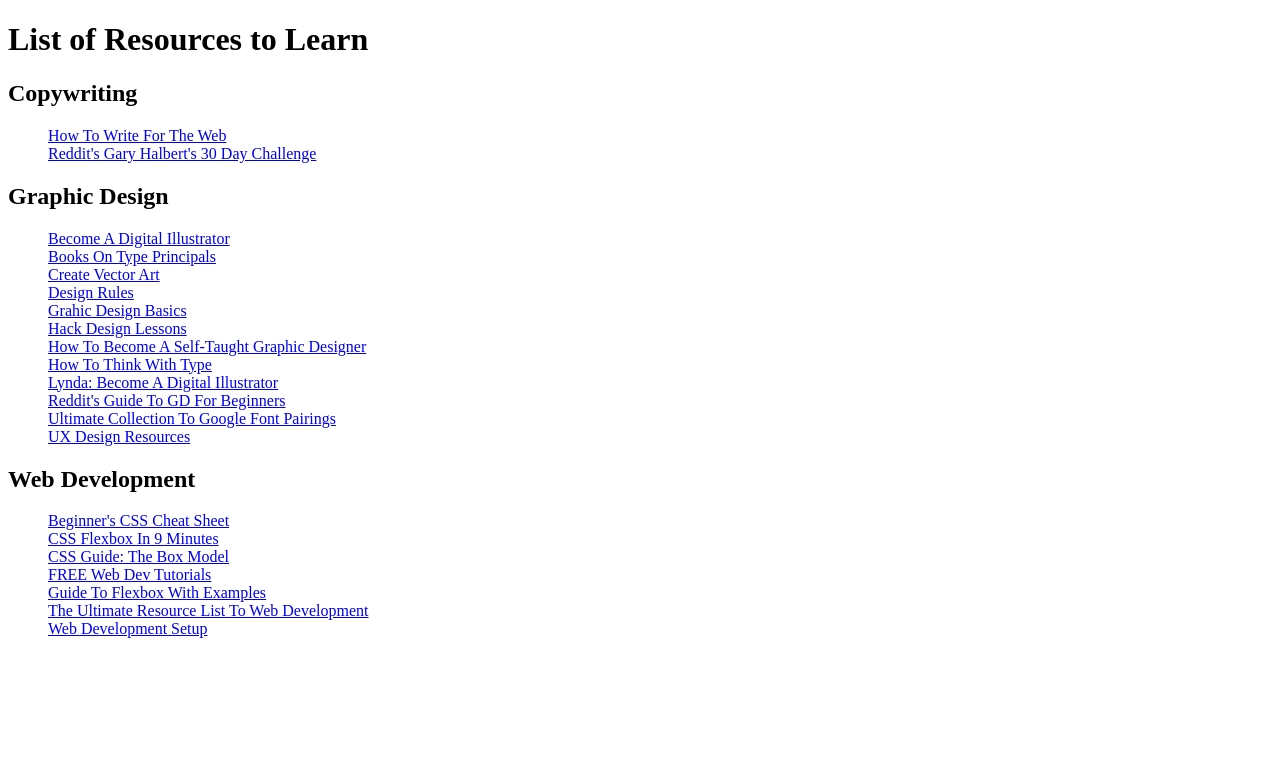
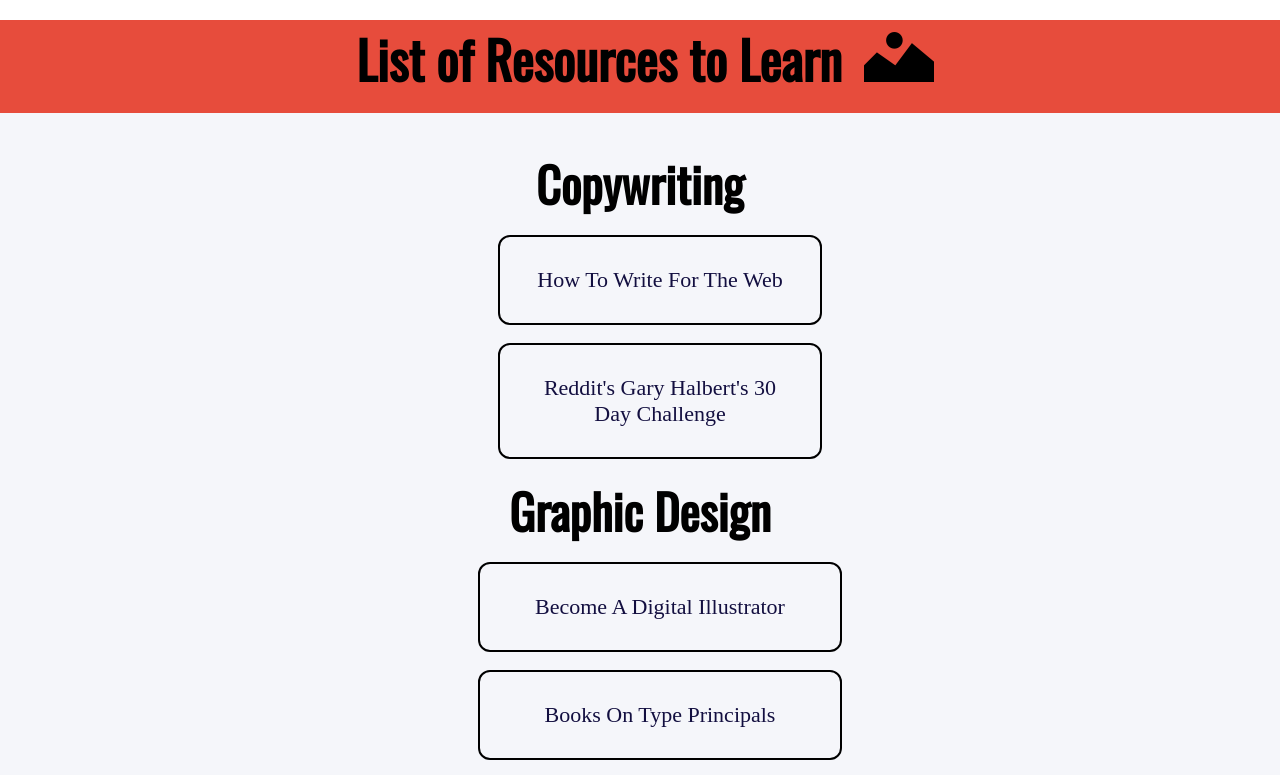
Before and after one commit to FastlaneG/resources-to-learn, a plain HTML site: page index.html in a window 1280 px wide. Shown: the top 775 px of the page. Drawn offline with nearby package versions, Linux system fonts and the light colour scheme; a web font is replaced by a local one.

Commit message:
add 2nd rough draft

```diff
--- a/css/style.css
+++ b/css/style.css
@@ -1,12 +1,77 @@
+body {
+  width: 100%;
+  margin: auto;
+}
+
+main {
+  background-color: #f5f6fa;
+}
+
+
 li {
   list-style: none;
+  border: 2px solid black;
+  width: 60%;
+  margin: auto;
+  padding: 30px;
+  border-radius: 12px;
+  text-align: center;
+}
+
+li:hover {
+  background-color: #e74c3c;
 }
 
 li a {
+  font-family: 'Quattrocento', serif;
+  font-size: 22px;
+  text-decoration: none;
+  color: #130f40;
 
-font-family: 'Quattrocento', Serif;
-font-size: 16px;
 }
+
+li a:visited {
+  color: #130f40;
+}
+
+li a:hover {
+  color: #f5f6fa;
+  font-size: 32px;
+  font-weight: bold;
+}
+
+h2 {
+  font-family: 'Oswald', sans-serif;
+  font-size: 48px;
+  margin: 0;
+  text-align: center;
+
+}
+
+h1 {
+  font-family: 'Oswald', sans-serif;
+  font-size: 52px;
+  margin-top: 20px;
+  background-color: #e74c3c;
+  padding-left: 10px;
+
+  padding-bottom: 16px;
+  text-align: center;
+}
+
+span img {
+  padding-left: 10px;
+}
+
+.contain {
+  display: flex;
+  flex-direction: column;
+  align-items: center;
+  flex-basis: auto;
+}
+
+
+
 
 
 
--- a/index.html
+++ b/index.html
@@ -1,62 +1,85 @@
 <!DOCTYPE html>
 <html lang="en" dir="ltr">
+
   <head>
     <meta charset="utf-8">
     <title>Study These</title>
+    <meta name="viewport" content="width=device-width, initial-scale=1.0">
     <link rel="stylesheet" href="css/style.css">
     <link href="https://fonts.googleapis.com/css?family=Oswald|Quattrocento" rel="stylesheet">
+
   </head>
 
   <body>
-
+<main>
 <!-- head section -->
     <head>
-      <h1>List of Resources to Learn</h1>
+      <h1>List of Resources to Learn <span><img src="logo.png" alt="logo"></span></h1>
     </head>
 
 <!-- section 1 -->
+<h2>Copywriting</h2>
+    <div class="contain">
 
-    <div class="#">
-      <h2>Copywriting</h2>
         <ul>
           <li><a href="https://www.open2study.com/courses/writing-for-the-web" target="_blank">How To Write For The Web</a></li>
+          <br>
           <li><a href="https://www.reddit.com/r/copywriting/comments/9siaoe/gary_halberts_30day_challenge/?st=JO3HRFZR&sh=08d57b25" target="_blank">Reddit's Gary Halbert's 30 Day Challenge</a></li>
         </ul>
     </div>
 
 <!-- section 2 -->
 
-    <div class="#">
+    <div class="contain">
       <h2>Graphic Design</h2>
         <ul>
           <li><a href="https://www.linkedin.com/learning/paths/become-a-digital-illustrator" target="_blank">Become A Digital Illustrator</a></li>
+          <br>
           <li><a href="https://i.imgur.com/GpB0Gbc.jpg" target="_blank">Books On Type Principals</a></li>
+          <br>
           <li><a href="https://www.creativebloq.com/graphic-design/how-create-vector-art-2131975" target="_blank">Create Vector Art</a></li>
+          <br>
           <li><a href="https://www.canva.com/learn/design-rules/" target="_blank">Design Rules</a></li>
+          <br>
           <li><a href="https://www.amazon.com/Graphic-Design-Basics-Revised-Expanded-ebook/dp/B010U9BT64/ref=tmm_kin_swatch_0?_encoding=UTF8&qid=1541371353&sr=8-1-spons" target="_blank">Grahic Design Basics</a></li>
+          <br>
           <li><a href="https://hackdesign.org/lessons101" target="_blank">Hack Design Lessons</a></li>
+          <br>
           <li><a href="https://www.dananicoledesigns.com/become-a-graphic-designer-without-going-to-school/" target="_blank">How To Become A Self-Taught Graphic Designer</a></li>
+          <br>
           <li><a href="https://www.amazon.com/Thinking-Type-2nd-revised-expanded/dp/1568989695/ref=sr_1_1_sspa?ie=UTF8&qid=1541371498&sr=8-1-spons&keywords=thinking+with+type&psc=1" target="_blank">How To Think With Type</a></li>
+          <br>
           <li><a href="https://www.lynda.com/learning-paths/Design/become-a-digital-illustrator" target="_blank">Lynda: Become A Digital Illustrator</a></li>
+          <br>
           <li><a href="https://www.reddit.com/r/graphic_design/comments/1x70yu/graphic_design_for_beginners/?st=JO3H80PG&sh=eb2d61d9" target="_blank">Reddit's Guide To GD For Beginners</a></li>
+          <br>
           <li><a href="https://www.reliablepsd.com/ultimate-google-font-pairings/" target="_blank">Ultimate Collection To Google Font Pairings</a></li>
+          <br>
           <li><a href="https://www.mockplus.com/blog/post/ux-design-resources" target="_blank">UX Design Resources</a></li>
+
         </ul>
     </div>
 
 <!-- section 3 -->
 
-    <div class="#">
+    <div class="contain">
       <h2>Web Development</h2>
         <ul>
           <li><a href="https://www.reddit.com/r/web_design/comments/9ofpsk/beginners_essential_css_cheat_sheet/?st=JO3HB4DL&sh=9d2361e9" target="_blank">Beginner's CSS Cheat Sheet</a></li>
+          <br>
           <li><a href="https://www.reddit.com/r/webdev/comments/8mpr5o/everything_you_need_to_know_about_css_flexbox_in/?st=JO3ID33K&sh=21897ed0" target="_blank">CSS Flexbox In 9 Minutes</a></li>
+          <br>
           <li><a href="https://www.reddit.com/r/web_design/comments/6944mh/beginner_tutorial_the_css_box_model/?st=JO3ICSUA&sh=6626d58f" target="_blank">CSS Guide: The Box Model</a></li>
+          <br>
           <li><a href="https://www.reddit.com/r/webdev/comments/8sumel/free_web_development_tutorials_for_those_who_are/?st=JO3I6MJ5&sh=4c9d6fb8" target="_blank">FREE Web Dev Tutorials</a></li>
+          <br>
           <li><a href="https://medium.freecodecamp.org/the-ultimate-guide-to-flexbox-learning-through-examples-8c90248d4676?gi=fbb210e27723" target="_blank">Guide To Flexbox With Examples</a></li>
+          <br>
           <li><a href="https://www.frontendmentor.io/resources" target="_blank">The Ultimate Resource List To Web Development</a></li>
+          <br>
           <li><a href="https://www.taniarascia.com/my-front-end-web-development-setup/" target="_blank">Web Development Setup</a></li>
         </ul>
     </div>
+    </main>
   </body>
 </html>
```
Also changed, not shown: logo.png (added), 1 other file.
